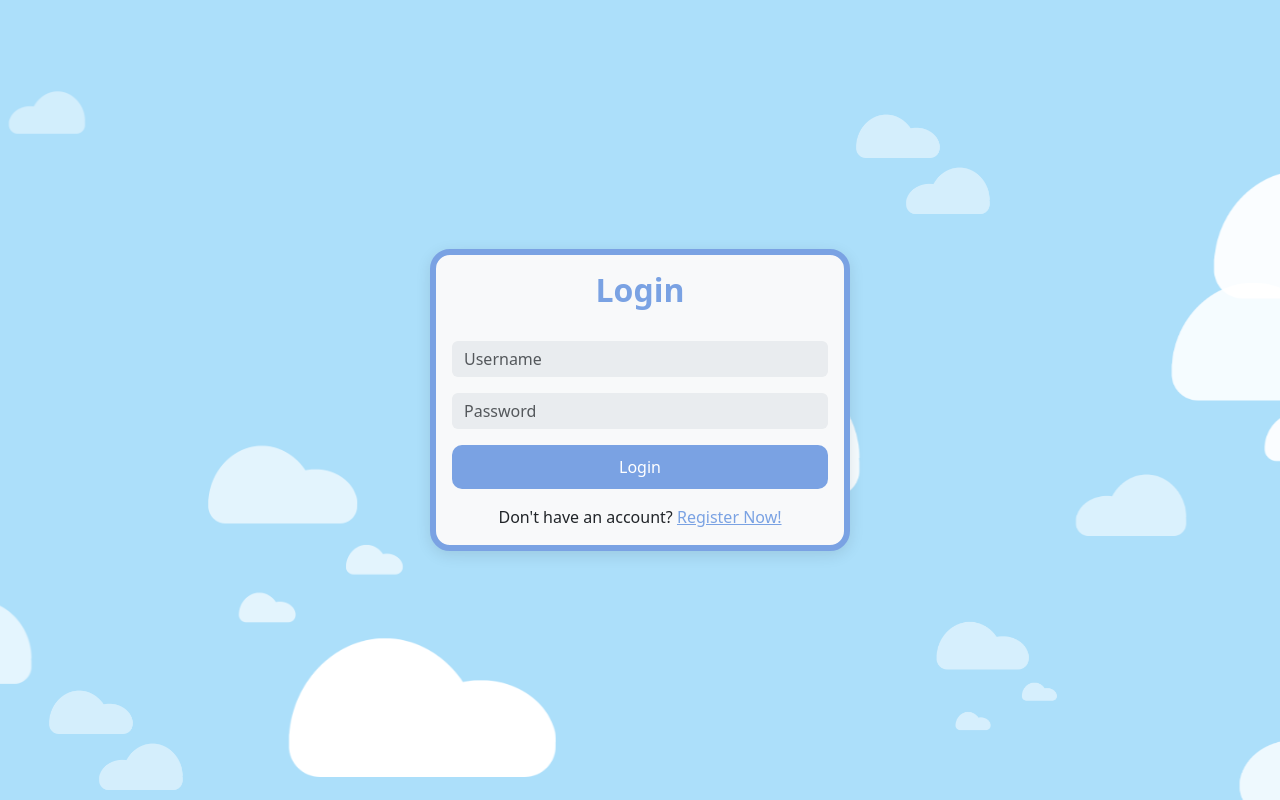
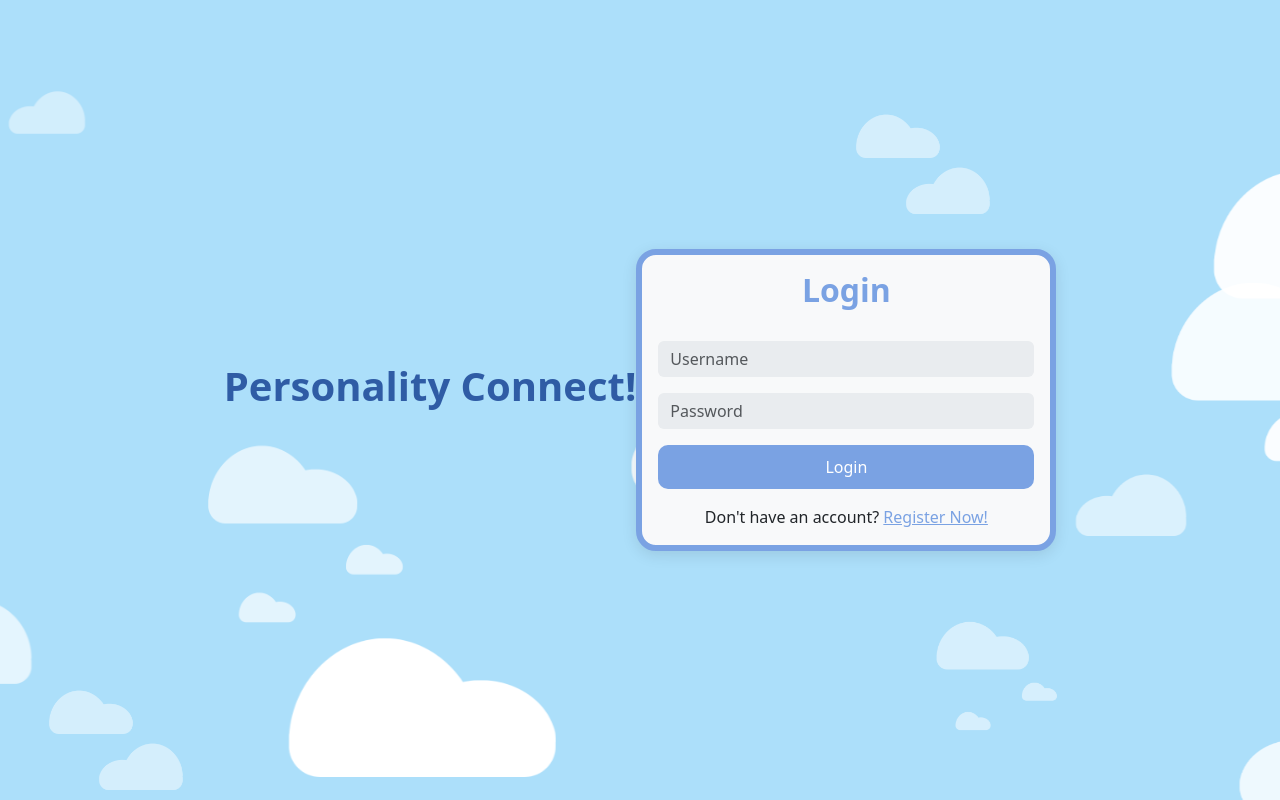
Before and after one commit to naddyafav/LargeProjectCOP4331, a React (Vite) app in the folder PersonalityApp/client/: page / in a window 1280 px wide. Built offline with nearby package versions, Linux system fonts and the light colour scheme.

Commit message:
added title to login page

```diff
--- a/PersonalityApp/client/src/pages/Login.tsx
+++ b/PersonalityApp/client/src/pages/Login.tsx
@@ -37,6 +37,14 @@ export default function Login() {
   return (
     <div className="page-center page-sky">
       <Clouds />
+
+      {/* PAGE TITLE */}
+      <div style={{ textAlign: "center", marginBottom: "20px" }}>
+        <h1 className="page-title">
+          Personality Connect!
+        </h1>
+      </div>
+
       <div className="card">
         <div className="text-center mb-4">
           <h2 className="page-header">Login</h2>
```
